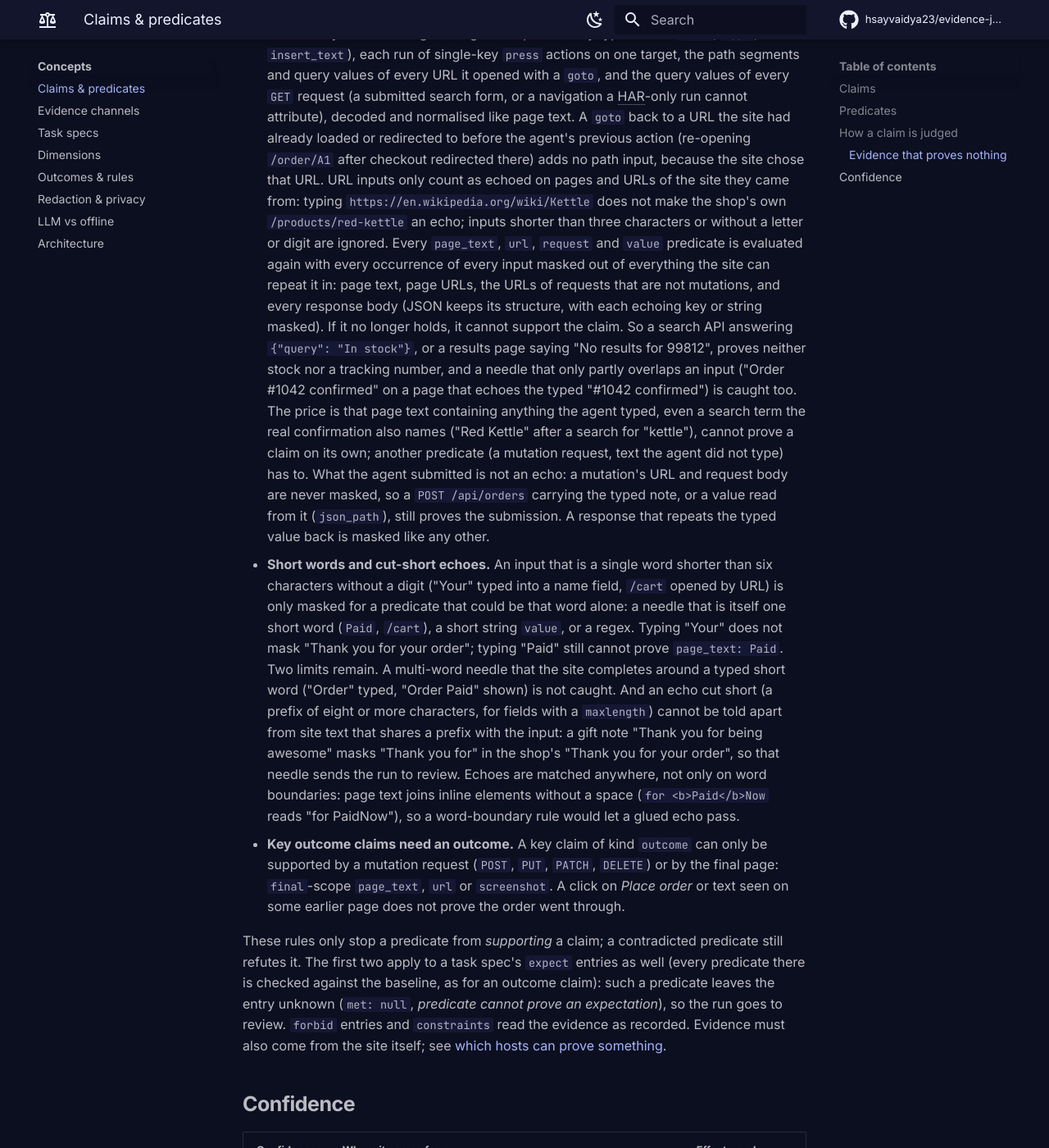
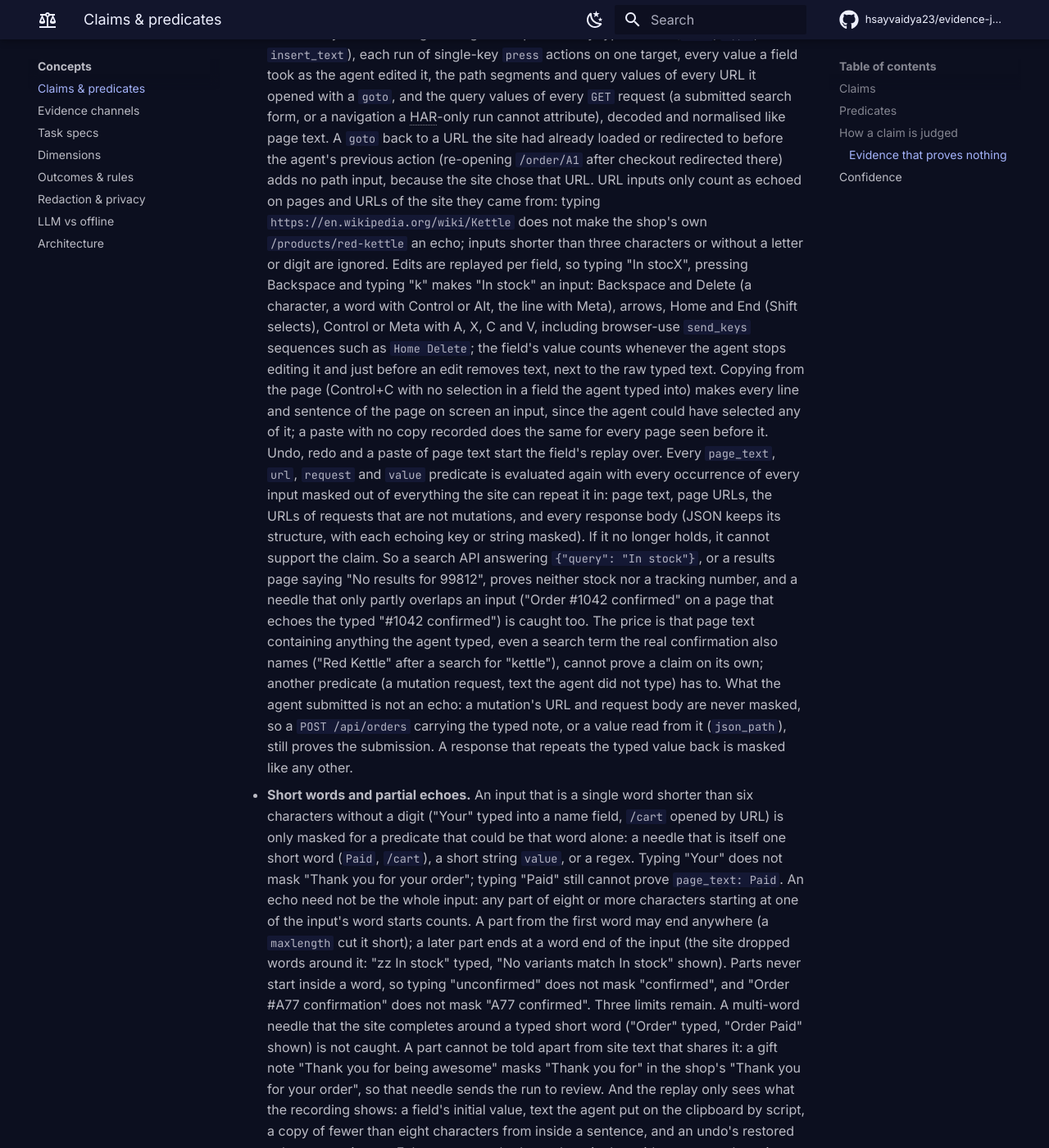
Before and after one commit to hsayvaidya23/evidence-judge, an MkDocs documentation site: the page built from docs/concepts/claims-and-predicates.md, in a window 1280 px wide and 1400 px high, scrolled down 3593 px. Shown: the whole window at 82% size. Built offline with MkDocs 1.6.1 and Material for MkDocs 9.7.7, drawn with Linux system fonts in a browser that asks for light colours; comment, search, counter and statistics services are not loaded; some of the changed text lies outside the part shown.

Commit message:
docs(echo): replayed edits, page copies and word-start partial echoes

```diff
--- a/docs/concepts/claims-and-predicates.md
+++ b/docs/concepts/claims-and-predicates.md
@@ -115,7 +115,8 @@ The agent's claims are untrusted, so a satisfied predicate is turned into `no_ev
   nothing: typing "Order #1042 confirmed" into a search box and landing on its results page, or
   opening `/search?q=Order+%231042+confirmed` directly, shows the phrase without any order
   existing. The agent's input is every typed value (`fill`, `type`, `insert_text`), each run of
-  single-key `press` actions on one target, the path segments and query values of every URL it
+  single-key `press` actions on one target, every value a field took as the agent edited it,
+  the path segments and query values of every URL it
   opened with a `goto`, and the query values of every `GET` request (a submitted search form,
   or a navigation a HAR-only run cannot attribute), decoded and normalised like page text. A
   `goto` back to a URL the site had already loaded or redirected to before the agent's previous
@@ -123,7 +124,16 @@ The agent's claims are untrusted, so a satisfied predicate is turned into `no_ev
   the site chose that URL. URL inputs only count as echoed on pages and URLs of the site they
   came from: typing `https://en.wikipedia.org/wiki/Kettle` does not make the shop's own
   `/products/red-kettle` an echo;
-  inputs shorter than three characters or without a letter or digit are ignored. Every
+  inputs shorter than three characters or without a letter or digit are ignored. Edits are
+  replayed per field, so typing "In stocX", pressing Backspace and typing "k" makes "In stock"
+  an input: Backspace and Delete (a character, a word with Control or Alt, the line with Meta),
+  arrows, Home and End (Shift selects), Control or Meta with A, X, C and V, including
+  browser-use `send_keys` sequences such as `Home Delete`; the field's value counts whenever
+  the agent stops editing it and just before an edit removes text, next to the raw typed text.
+  Copying from the page (Control+C with no selection in a field the agent typed into) makes
+  every line and sentence of the page on screen an input, since the agent could have selected
+  any of it; a paste with no copy recorded does the same for every page seen before it. Undo,
+  redo and a paste of page text start the field's replay over. Every
   `page_text`, `url`, `request` and `value` predicate is evaluated again with every occurrence
   of every input masked out of everything the site can repeat it in: page text, page URLs, the
   URLs of requests that are not mutations, and every response body (JSON keeps its structure,
@@ -137,18 +147,25 @@ The agent's claims are untrusted, so a satisfied predicate is turned into `no_ev
   the agent submitted is not an echo: a mutation's URL and request body are never masked, so a
   `POST /api/orders` carrying the typed note, or a value read from it (`json_path`), still
   proves the submission. A response that repeats the typed value back is masked like any other.
-- **Short words and cut-short echoes.** An input that is a single word shorter than six characters without a digit ("Your" typed
+- **Short words and partial echoes.** An input that is a single word shorter than six characters without a digit ("Your" typed
   into a name field, `/cart` opened by URL) is only masked for a predicate that could be that
   word alone: a needle that is itself one short word (`Paid`, `/cart`), a short string `value`,
   or a regex. Typing "Your" does not mask "Thank you for your order"; typing "Paid" still
-  cannot prove `page_text: Paid`. Two limits remain. A multi-word needle that the site
-  completes around a typed short word ("Order" typed, "Order Paid" shown) is not caught. And
-  an echo cut short (a prefix of eight or more characters, for fields with a `maxlength`)
-  cannot be told apart from site text that shares a prefix with the input: a gift note "Thank
+  cannot prove `page_text: Paid`. An echo need not be the whole input: any part of eight or
+  more characters starting at one of the input's word starts counts. A part from the first word
+  may end anywhere (a `maxlength` cut it short); a later part ends at a word end of the input
+  (the site dropped words around it: "zz In stock" typed, "No variants match In stock" shown).
+  Parts never start inside a word, so typing "unconfirmed" does not mask "confirmed", and
+  "Order #A77 confirmation" does not mask "A77 confirmed". Three limits remain. A multi-word
+  needle that the site completes around a typed short word ("Order" typed, "Order Paid" shown)
+  is not caught. A part cannot be told apart from site text that shares it: a gift note "Thank
   you for being awesome" masks "Thank you for" in the shop's "Thank you for your order", so
-  that needle sends the run to review. Echoes are matched anywhere, not only on word
-  boundaries: page text joins inline elements without a space (`for <b>Paid</b>Now` reads
-  "for PaidNow"), so a word-boundary rule would let a glued echo pass.
+  that needle sends the run to review. And the replay only sees what the recording shows: a
+  field's initial value, text the agent put on the clipboard by script, a copy of fewer than
+  eight characters from inside a sentence, and an undo's restored value are not inputs. Echoes
+  are matched anywhere in the evidence, not only on its word boundaries: page text joins
+  inline elements without a space (`for <b>Paid</b>Now` reads "for PaidNow"), so a
+  word-boundary rule there would let a glued echo pass.
 - **Key outcome claims need an outcome.** A key claim of kind `outcome` can only be supported
   by a mutation request (`POST`, `PUT`, `PATCH`, `DELETE`) or by the final page: `final`-scope
   `page_text`, `url` or `screenshot`. A click on *Place order* or text seen on some earlier page
```
